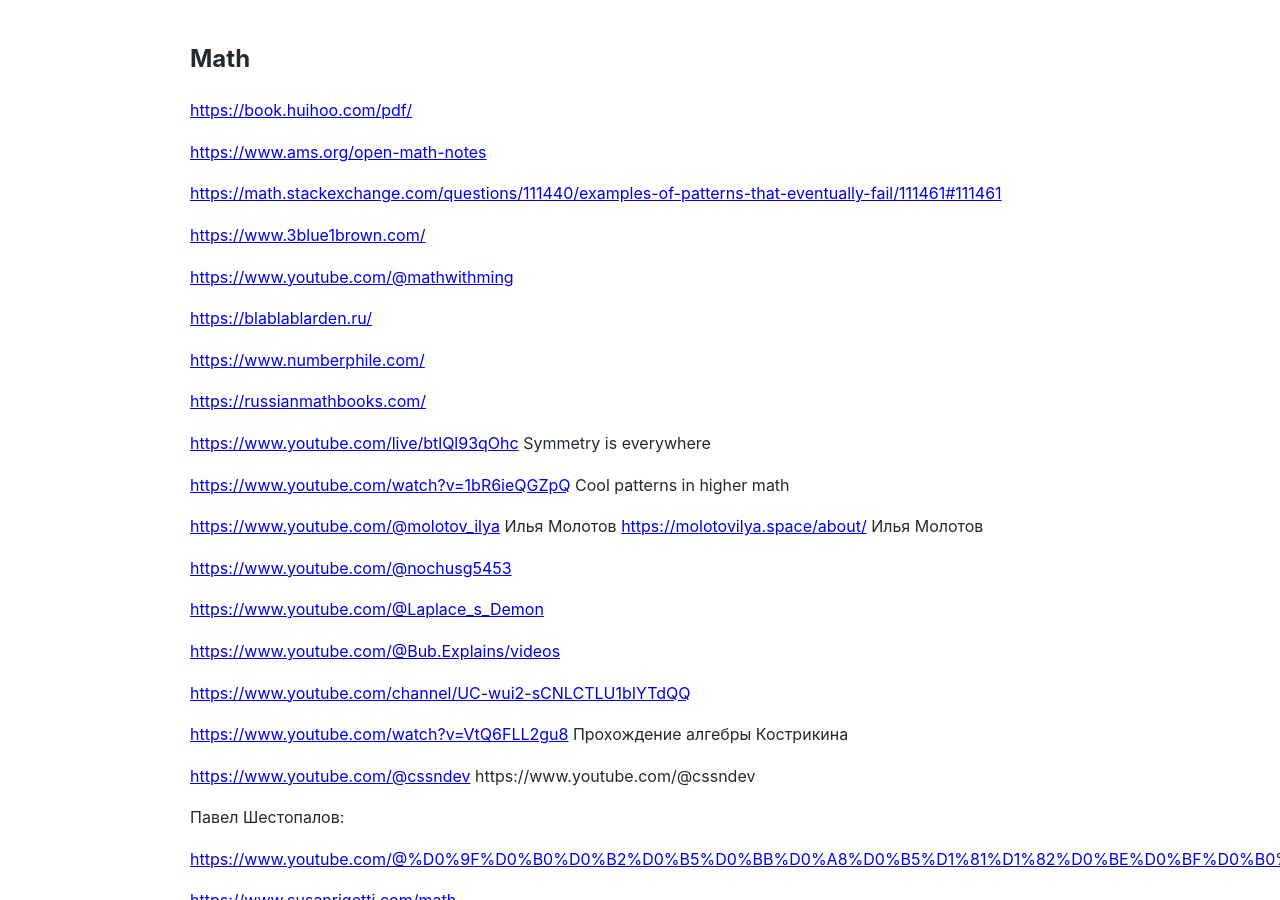
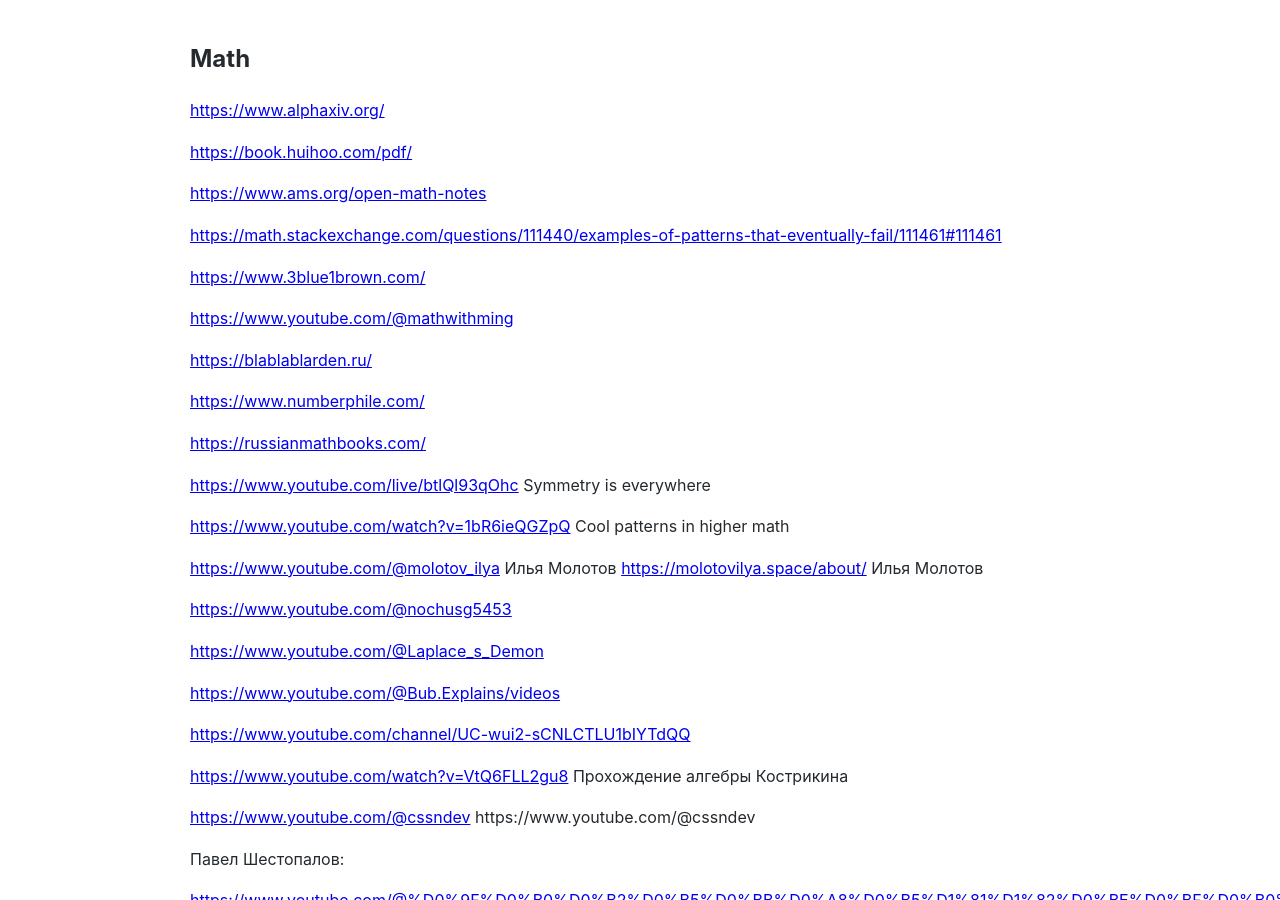
Before and after one commit to Michael-Lubinsky/michael-lubinsky.github.com, a Jekyll site: the page built from math/math.md, in a window 1280 px wide and 900 px high. Built offline with Jekyll 4.4.1, drawn with Linux system fonts in a browser that asks for light colours; our own code applies the rules of GitHub Pages for plain Markdown files.

Commit message:
Add additional math resource links

```diff
--- a/math/math.md
+++ b/math/math.md
@@ -1,4 +1,6 @@
 ## Math
+
+<https://www.alphaxiv.org/>
 
 <https://book.huihoo.com/pdf/>
 
```
